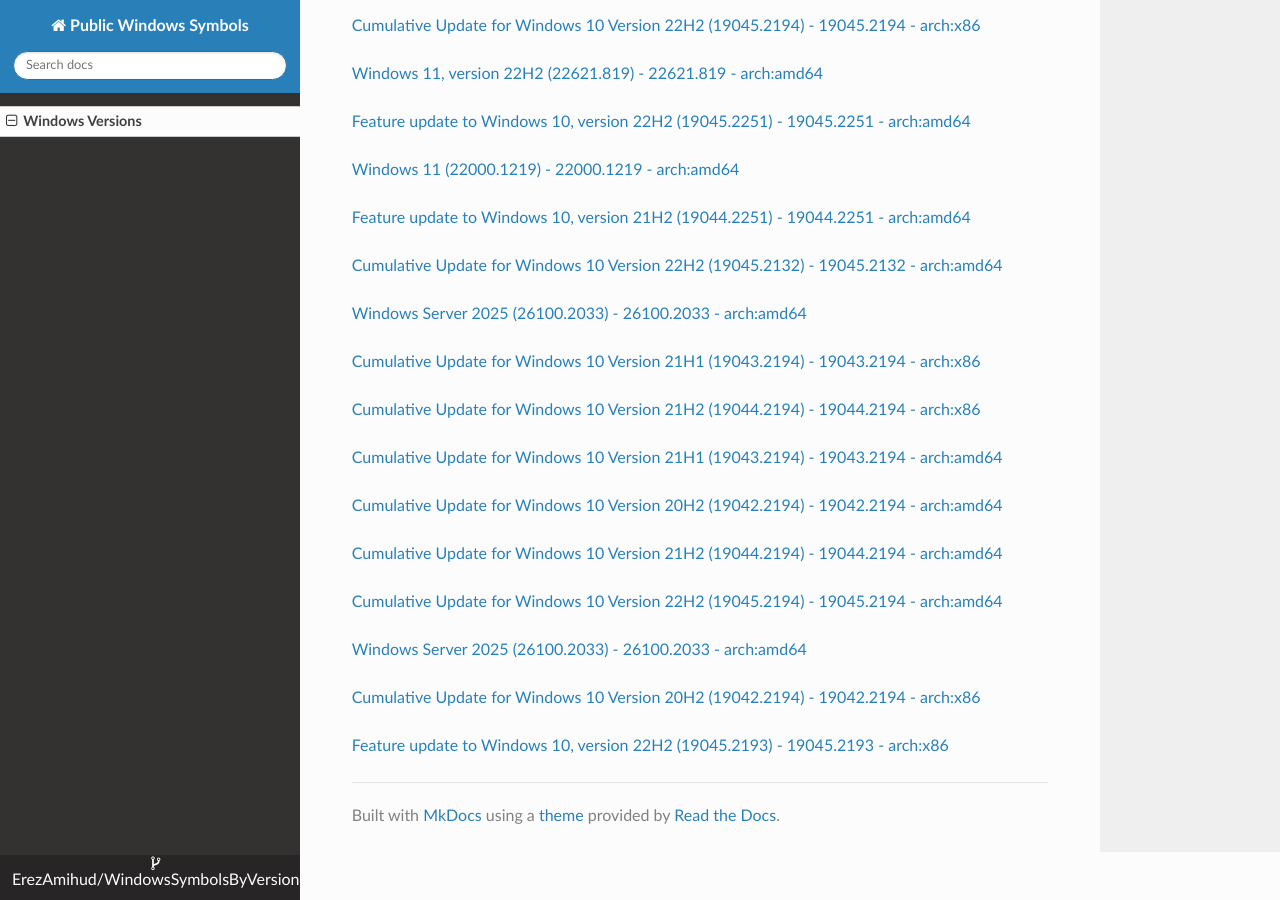
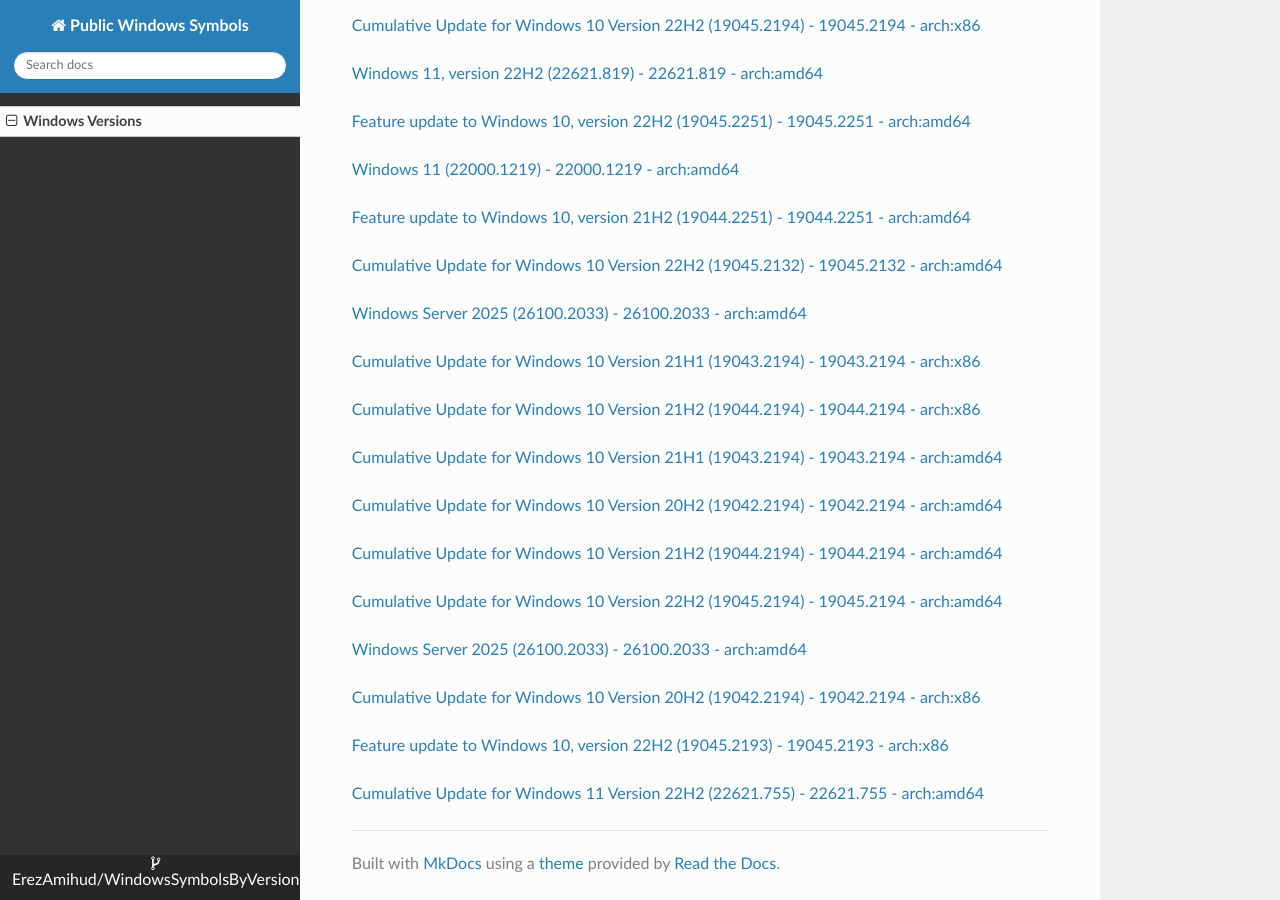
Before and after one commit to ErezAmihud/WindowsSymbolsByVersion, an MkDocs documentation site: the page built from docs/index.md, in a window 1280 px wide and 900 px high, scrolled down 46901 px. Built offline with MkDocs 1.6.1, drawn with Linux system fonts in a browser that asks for light colours; nearby versions of some CDN libraries.

Commit message:
Automated commit, add manifest for 1fe92200-ca4b-4ff0-aa38-cba882ff65f1

```diff
--- a/docs/index.md
+++ b/docs/index.md
@@ -2758,3 +2758,6 @@
 
 
 [Feature update to Windows 10, version 22H2 (19045.2193) - 19045.2193 - arch:x86](https://github.com/ErezAmihud/WindowsSymbolsByVersion/blob/main/manifests/4c457b2c-5fa2-4fd4-bff8-4373067e4e48.manifest)
+
+
+[Cumulative Update for Windows 11 Version 22H2 (22621.755) - 22621.755 - arch:amd64](https://github.com/ErezAmihud/WindowsSymbolsByVersion/blob/main/manifests/1fe92200-ca4b-4ff0-aa38-cba882ff65f1.manifest)
```
Also changed, not shown: process_builds.json (+1 -1 lines), 1 other file.
